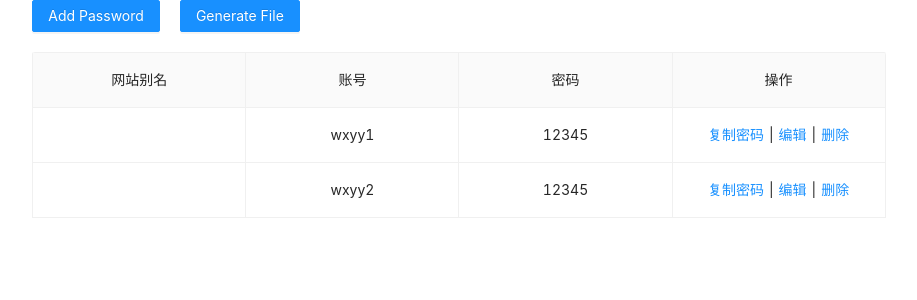
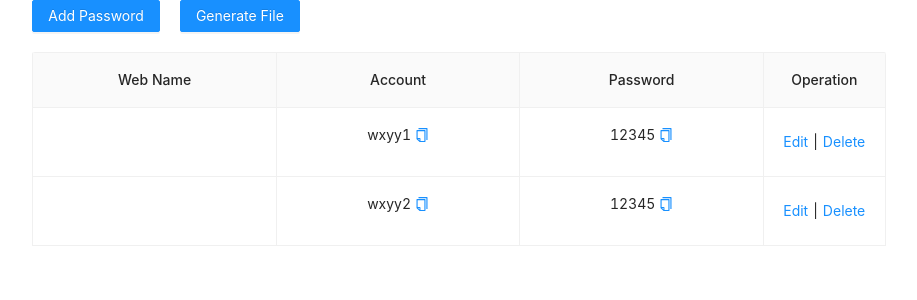
Before and after one commit to CHN-wxyy/learning, a React (Create React App) app in the folder demo0/: page / in a window 1280 px wide. Shown: the top 300 px of the page, without its empty margins (181-1098 px from the left). Built offline with nearby package versions, Linux system fonts and the light colour scheme.

Commit message:
add Add Password & Delete Password & Edit Password

```diff
--- a/demo0/src/actions/action.js
+++ b/demo0/src/actions/action.js
@@ -1,6 +1,8 @@
 export const REQUEST_GOODSLIST = 'REQUEST_GOODSLIST';
 export const RECEIVE_GOODSLIST = 'RECEIVE_GOODSlIST';
 export const ADD_PASSWORD = 'ADD_PASSWORD';
+export const SAVE_PASSWORD = 'SAVE_PASSWORD';
+export const DELETE_PASSWORD = 'DELETE_PASSWORD';
 
 export const requestGoodsList = () => ({ type: REQUEST_GOODSLIST });
 
@@ -13,4 +15,11 @@ export const receiveGoodsList = json => ({
 export const addPassword = password => ({
   type: ADD_PASSWORD,
   password: password
-})
+});
+
+export const savePassword = password => ({
+  type: SAVE_PASSWORD,
+  password: password
+});
+
+export const deletePassword = key => ({ type: DELETE_PASSWORD, key: key });
--- a/demo0/src/components/PasswordManage.js
+++ b/demo0/src/components/PasswordManage.js
@@ -1,60 +1,66 @@
 import React, { useContext, useRef, useState } from 'react';
 import { Context } from '../App';
 import { Table, Row, Col, Button, Modal, Typography, Input, Form } from 'antd';
-import { ADD_PASSWORD } from '../actions/action';
+import { ADD_PASSWORD, SAVE_PASSWORD, DELETE_PASSWORD } from '../actions/action';
 import uuid from 'uuid';
 import FileSaver from 'file-saver';
-const { Link } = Typography;
+const { Link, Paragraph } = Typography;
 
 const PasswordManage = () => {
 
+  const initialValues = { key: '', webName: '', name: '', pwd: '' };
   const [visible, setVisible] = useState(false);
   const [opType, setOpType] = useState();
   const { state, dispatch } = useContext(Context);
   const [form] = Form.useForm();
   const formRef = useRef();
   const FormLayout = {
-    labelCol: { span: 4 },
-    wrapperCol: { span: 14 },
+    labelCol: { span: 6 },
+    wrapperCol: { span: 24 },
   }
 
   const columns = [
     {
       dataIndex: 'webName',
-      title: '网站别名',
+      title: 'Web Name',
       width: 200,
       align: 'center'
     },
     {
       dataIndex: 'name',
-      title: '账号',
+      title: 'Account',
       width: 200,
-      align: 'center'
+      align: 'center',
+      render: account => <Paragraph copyable={{ tooltips: false }}>{account}</Paragraph>
     },
     {
       dataIndex: 'pwd',
-      title: '密码',
+      title: 'Password',
       width: 200,
-      align: 'center'
+      align: 'center',
+      render: pwd => <Paragraph copyable={{ tooltips: false }}>{pwd}</Paragraph>
     },
     {
-      title: '操作',
-      width: 200,
+      title: 'Operation',
+      width: 100,
       align: 'center',
       render: row => <div>
-        <Link>复制密码</Link>
+        <Link onClick={() => editPassword(row)}>Edit</Link>
         <span style={{ margin: '0px 5px' }}>|</span>
-        <Link href="#">编辑</Link>
-        <span style={{ margin: '0px 5px' }}>|</span>
-        <Link href="#">删除</Link>
+        <Link onClick={() => deletePassword(row.key)}>Delete</Link>
       </div>
     }
   ];
 
   const addPassword = () => {
     let data = formRef.current.getFieldsValue();
-    data.key = uuid();
-    dispatch({ type: ADD_PASSWORD, password: data });
+    if (data.key) {
+      dispatch({ type: SAVE_PASSWORD, password: data })
+    } else {
+      data.key = uuid();
+      dispatch({ type: ADD_PASSWORD, password: data });
+    }
+    form.setFieldsValue(initialValues);
     setVisible(false);
   }
 
@@ -62,10 +68,20 @@ const PasswordManage = () => {
     FileSaver.saveAs(new Blob([JSON.stringify(state.passwordList)]), 'data-source1.json', 'D://data-source1.json');
   }
 
+  const editPassword = row => {
+    form.setFieldsValue(row);
+    setOpType('Edit');
+    setVisible(true);
+  }
+
+  const deletePassword = key => {
+    dispatch({ type: DELETE_PASSWORD, key: key });
+  }
+
   return (<div>
     <Row style={{ marginBottom: '20px' }}>
       <Col offset={4}>
-        <Button type="primary" onClick={() => { setVisible(true); setOpType('add') }}>Add Password</Button>
+        <Button type="primary" onClick={() => { setVisible(true); setOpType('Add') }}>Add Password</Button>
         <Button style={{ marginLeft: '20px' }} type="primary" onClick={() => generateFile()}>Generate File</Button>
       </Col>
     </Row>
@@ -82,17 +98,21 @@ const PasswordManage = () => {
     <Modal
       visible={visible}
       onCancel={() => setVisible(false)}
-      title={opType + " password"}
+      title={opType + " Password"}
       onOk={addPassword}
+      width="360px"
     >
       <Form {...FormLayout} form={form} ref={formRef}>
-        <Form.Item name="webName" label="网站别名">
+        <Form.Item name="key" hidden>
           <Input />
         </Form.Item>
-        <Form.Item name="name" label="账户">
+        <Form.Item name="webName" label="Web Name">
           <Input />
         </Form.Item>
-        <Form.Item name="pwd" label="密码">
+        <Form.Item name="name" label="Account">
+          <Input />
+        </Form.Item>
+        <Form.Item name="pwd" label="Password">
           <Input />
         </Form.Item>
       </Form>
--- a/demo0/src/reducers/reducer.js
+++ b/demo0/src/reducers/reducer.js
@@ -1,4 +1,4 @@
-import { RECEIVE_GOODSLIST, REQUEST_GOODSLIST, ADD_PASSWORD } from '../actions/action';
+import { RECEIVE_GOODSLIST, REQUEST_GOODSLIST, ADD_PASSWORD, SAVE_PASSWORD, DELETE_PASSWORD } from '../actions/action';
 
 export const Reducer = (state, action) => {
   switch (action.type) {
@@ -8,6 +8,12 @@ export const Reducer = (state, action) => {
       return { ...state, payload: { isFetching: false, goodsList: state.goodsList.concat(action.goodsList) } }
     case ADD_PASSWORD:
       return { ...state, passwordList: state.passwordList.concat(action.password) }
+    case SAVE_PASSWORD:
+      let password = action.password;
+      let passwordList = state.passwordList.map(o => { if (o.key === password.key) o = { ...o, ...password }; return o; });
+      return { ...state, passwordList: passwordList };
+    case DELETE_PASSWORD:
+      return { ...state, passwordList: state.passwordList.filter(o => o.key !== action.key) }
     default:
       return state
   }
```
